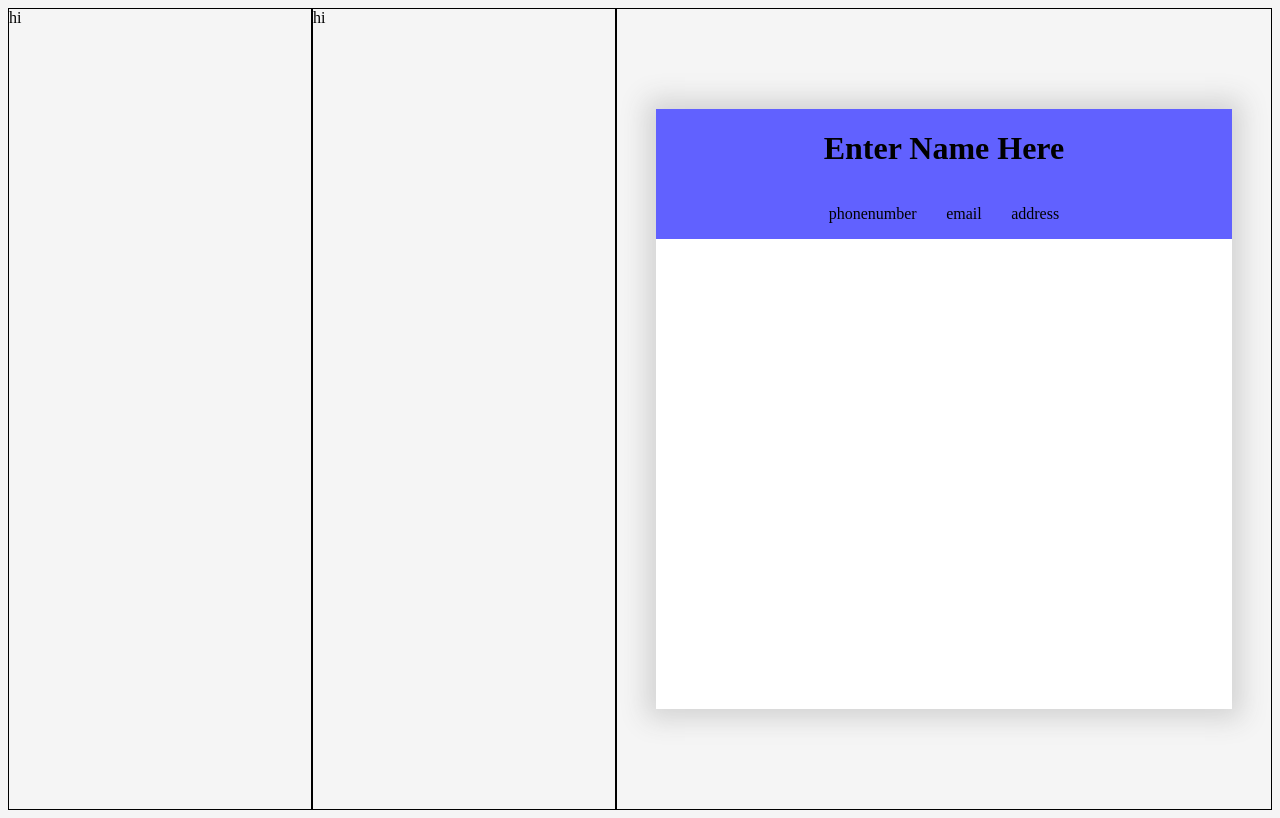
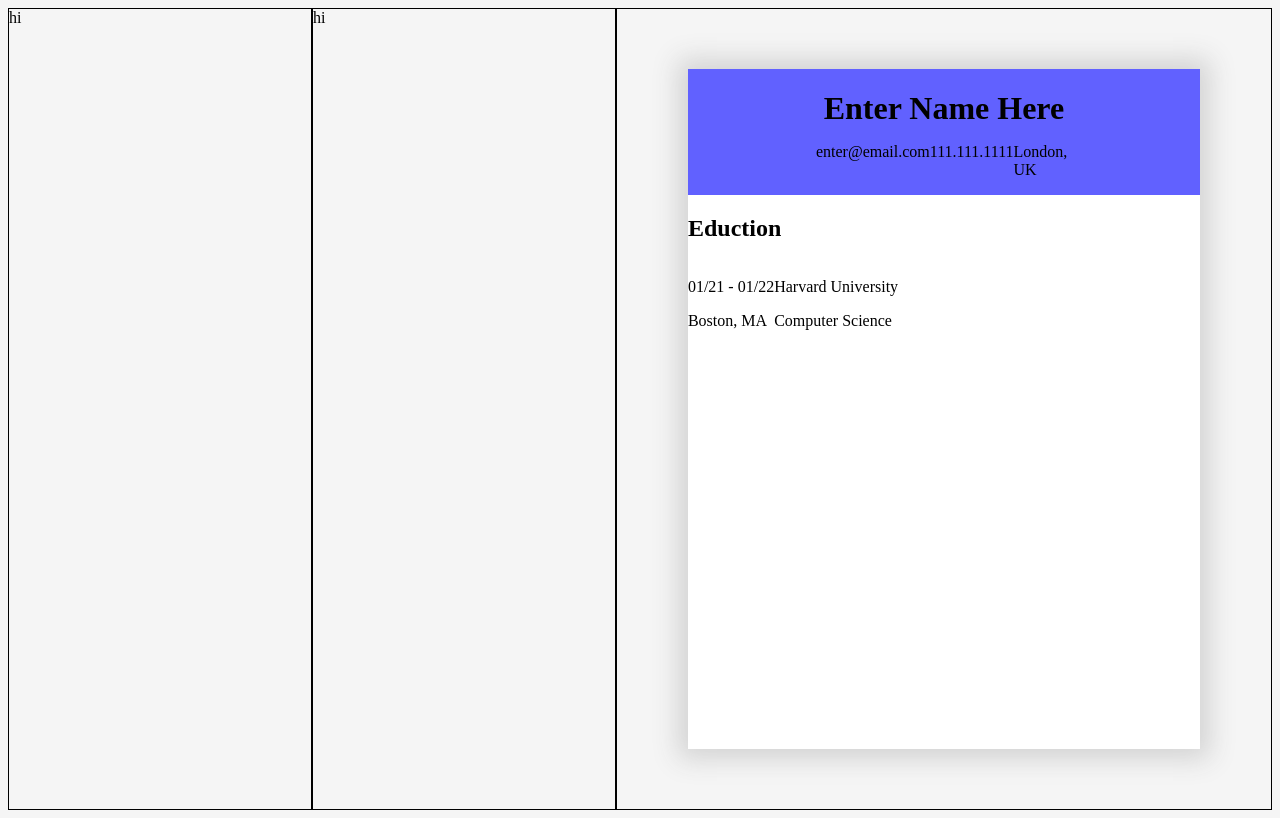
Before and after one commit to tdematos/React-CV-Generator, a React (Vite) app in the folder React-CV-Generator/: page / in a window 1280 px wide. Built offline with nearby package versions, Linux system fonts and the light colour scheme.

Commit message:
starting to create education section and styling

```diff
--- /dev/null
+++ b/React-CV-Generator/src/Components/ResumePage/Education/Education.css
@@ -0,0 +1,8 @@
+.educationSection {
+  width: 100%;
+}
+
+.educationInfo {
+  display: flex;
+  flex-direction: row;
+}
--- /dev/null
+++ b/React-CV-Generator/src/Components/ResumePage/Education/Education.jsx
@@ -0,0 +1,21 @@
+import "../Education/Education.css";
+
+const Education = () => {
+  return (
+    <div className="educationSection">
+      <h2>Eduction</h2>
+      <div className="educationInfo">
+        <div className="dateAndPlace">
+          <p className="schoolDate">01/21 - 01/22</p>
+          <p className="schoolLocation">Boston, MA</p>
+        </div>
+        <div>
+          <p className="schoolName">Harvard University</p>
+          <p className="degreeName">Computer Science</p>
+        </div>
+      </div>
+    </div>
+  );
+};
+
+export default Education;
--- /dev/null
+++ b/React-CV-Generator/src/Components/ResumePage/ResumeHeader/Contact.css
@@ -0,0 +1,6 @@
+.contactSection {
+  display: flex;
+  flex-direction: row;
+  justify-content: space-between;
+  width: 50%;
+}
--- /dev/null
+++ b/React-CV-Generator/src/Components/ResumePage/ResumeHeader/ContactMe.jsx
@@ -0,0 +1,13 @@
+import "../ResumeHeader/Contact.css";
+
+const ContactMe = () => {
+  return (
+    <div className="contactSection">
+      <p className="email">enter@email.com</p>
+      <p className="phone">111.111.1111</p>
+      <p className="location">London, UK</p>
+    </div>
+  );
+};
+
+export default ContactMe;
--- a/React-CV-Generator/src/Components/ResumePage/ResumeHeader/ResumeHeader.css
+++ b/React-CV-Generator/src/Components/ResumePage/ResumeHeader/ResumeHeader.css
@@ -7,9 +7,6 @@
   align-items: center;
 }
 
-.contactSection {
-  display: flex;
-  flex-direction: row;
-  justify-content: space-between;
-  width: 40%;
+.nameHeader {
+  margin-bottom: 0px;
 }
--- a/React-CV-Generator/src/Components/ResumePage/ResumeHeader/ResumeHeader.jsx
+++ b/React-CV-Generator/src/Components/ResumePage/ResumeHeader/ResumeHeader.jsx
@@ -1,14 +1,11 @@
+import ContactMe from "./ContactMe";
 import "../ResumeHeader/ResumeHeader.css";
 
 const ResumeHeader = () => {
   return (
     <div className="nameSection">
-      <h1>Enter Name Here</h1>
-      <div className="contactSection">
-        <p>phonenumber</p>
-        <p>email</p>
-        <p>address</p>
-      </div>
+      <h1 className="nameHeader">Enter Name Here</h1>
+      <ContactMe />
     </div>
   );
 };
--- a/React-CV-Generator/src/Components/ResumePage/ResumePage.css
+++ b/React-CV-Generator/src/Components/ResumePage/ResumePage.css
@@ -1,6 +1,6 @@
 .pageBody {
-  height: 75vh;
-  width: 45vw;
+  height: 85vh;
+  width: 40vw;
   background-color: white;
   box-shadow: 0px 0px 25px 10px lightgrey;
 }
--- a/React-CV-Generator/src/Components/ResumePage/ResumePage.jsx
+++ b/React-CV-Generator/src/Components/ResumePage/ResumePage.jsx
@@ -1,10 +1,12 @@
 import ResumeHeader from "./ResumeHeader/ResumeHeader";
+import Education from "./Education/Education";
 import "../ResumePage/ResumePage.css";
 
 const ResumePage = () => {
   return (
     <div className="pageBody">
       <ResumeHeader />
+      <Education />
     </div>
   );
 };
```
